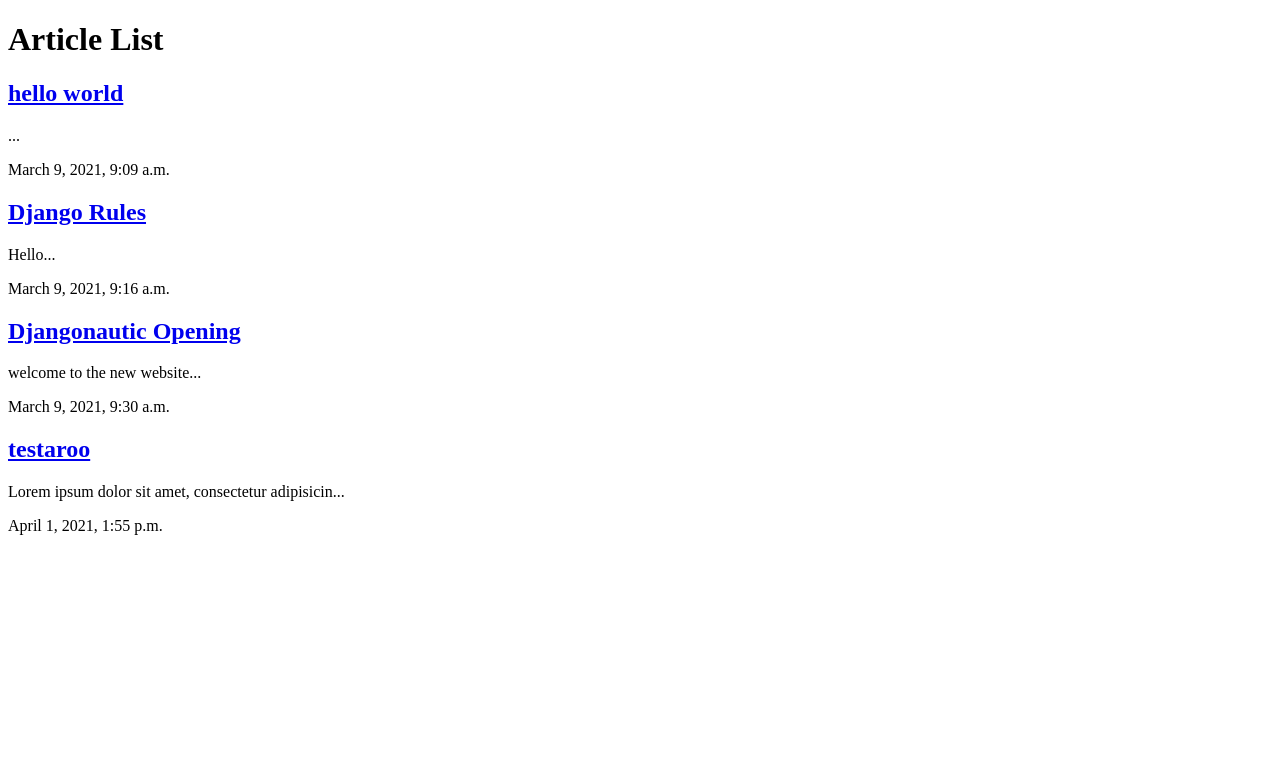
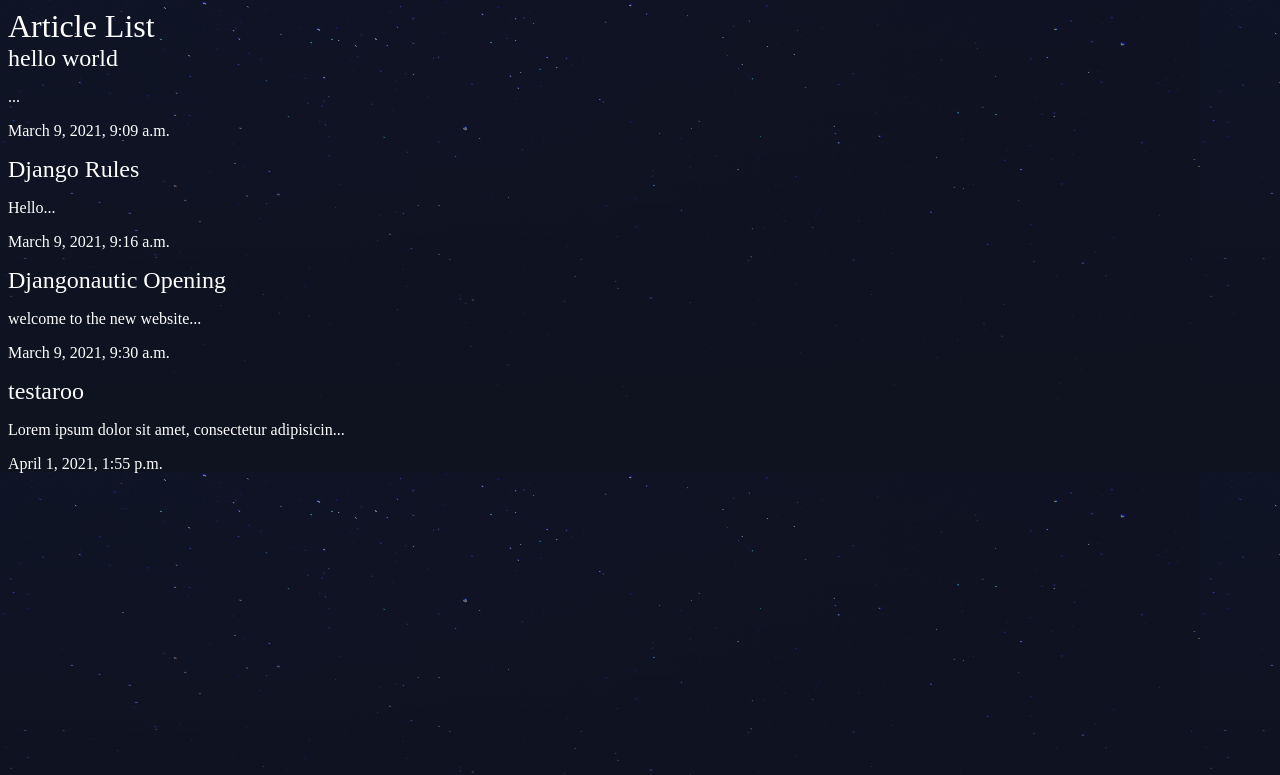
Before and after one commit to yogimp/Djangonautic, a Django app: page /articles/ in a window 1280 px wide. Shown: the top 775 px of the page. Run offline with Django 3.2, Linux system fonts and the light colour scheme; data comes from the database, SQL or seed files in the repository.

Commit message:
Creathing Static Files & Images

```diff
--- a/articles/templates/articles/article_list.html
+++ b/articles/templates/articles/article_list.html
@@ -1,10 +1,13 @@
+{% load static %}
+
 <!DOCTYPE html>
 <html lang="en">
 <head>
     <meta charset="UTF-8">
     <meta http-equiv="X-UA-Compatible" content="IE=edge">
     <meta name="viewport" content="width=device-width, initial-scale=1.0">
-    <title>Document</title>
+    <link rel="stylesheet" href="{% static 'style.css' %}">
+    <title>Articles</title>
 </head>
 <body>
     <h1>Article List</h1>
--- /dev/null
+++ b/assets/style.css
@@ -0,0 +1,20 @@
+body{
+    background-color: #0f121f;
+    background-image: url(stars.png);
+    background-repeat-y: no-repeat;
+    color: #fff;
+}
+
+body *{
+    font-family: Ubuntu;
+}
+
+h1, h2, h3, h4, h5{
+    font-weight: normal;
+    margin: 0;
+}
+
+a, a:hover, a:visited{
+    color: #fff;
+    text-decoration: none;
+}
--- a/djangonautic/settings.py
+++ b/djangonautic/settings.py
@@ -9,6 +9,7 @@
 For the full list of settings and their values, see
 https://docs.djangoproject.com/en/3.1/ref/settings/
 """
+import os
 
 from pathlib import Path
 
@@ -119,3 +120,7 @@
 # https://docs.djangoproject.com/en/3.1/howto/static-files/
 
 STATIC_URL = '/static/'
+
+STATICFILES_DIRS = (
+    os.path.join(BASE_DIR, 'assets'),
+)
--- a/djangonautic/urls.py
+++ b/djangonautic/urls.py
@@ -1,6 +1,7 @@
 from django.contrib import admin
 from django.urls import path, include
 from . import views
+from django.contrib.staticfiles.urls import staticfiles_urlpatterns
 
 urlpatterns = [
     path('', views.homepage),
@@ -8,3 +9,5 @@
     path('about/', views.about),
     path('admin/', admin.site.urls),
 ]
+
+urlpatterns += staticfiles_urlpatterns()
```
Also changed, not shown: assets/stars.png (added).
